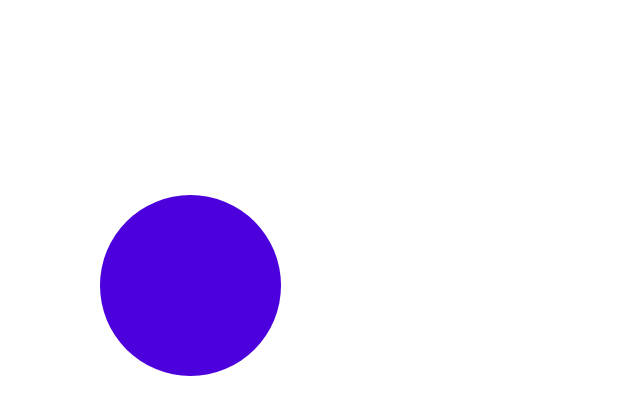
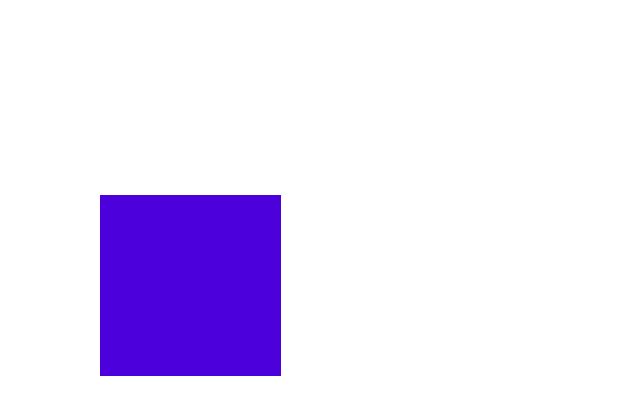
Before and after one commit to code-with-Aneesh19/Reaction_Tester, a plain HTML site: page index.html in a window 1280 px wide. Shown: the part 101-516 px from the top of the page, without its empty margins (0-640 px from the left). Drawn offline with Linux system fonts and the light colour scheme.

Commit message:
squre update

```diff
--- a/index.html
+++ b/index.html
@@ -43,7 +43,7 @@
         shape.style.width = wh + "px";
         shape.style.height = wh + "px";
         shape.style.backgroundColor = getRandomColor();
-        shape.style.borderRadius = Math.random() > 0.5 ? "50%" : "0";
+        shape.style.borderRadius = Math.random() > 0.5 ? "0" : "0";
 
         shape.style.display = "block";
         start = new Date().getTime();
```
